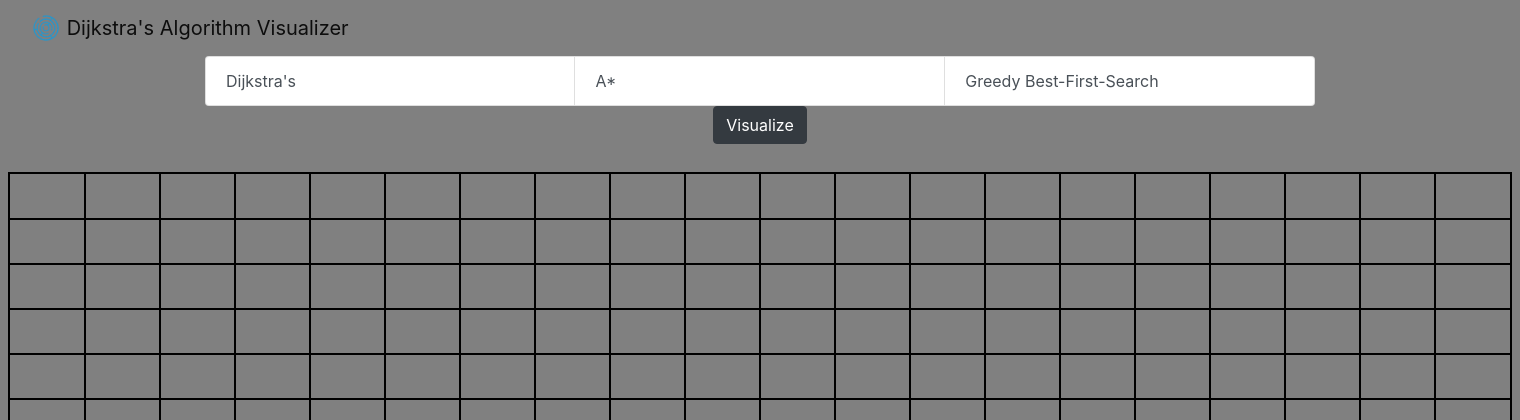
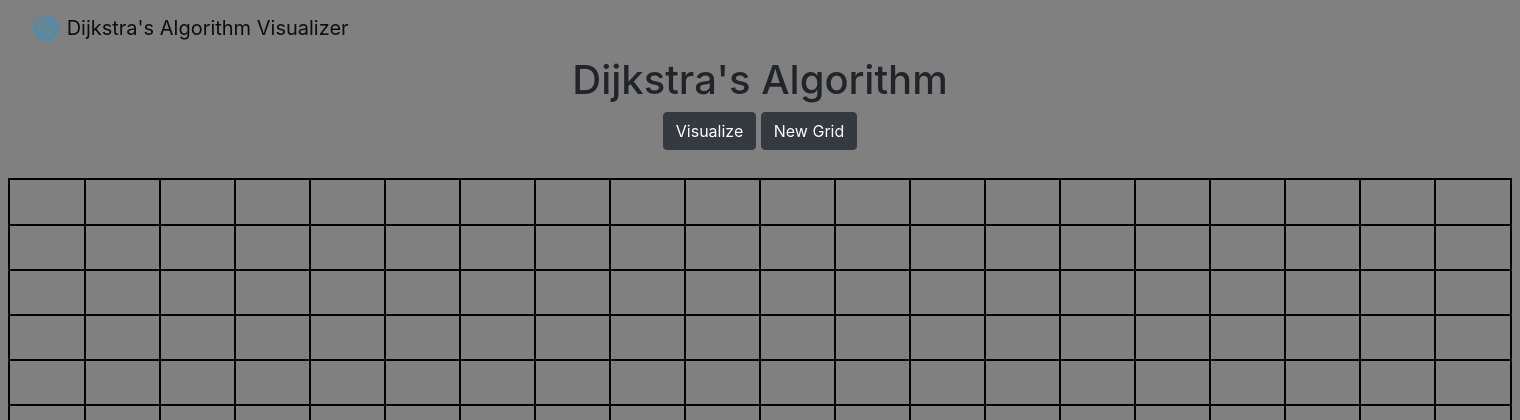
Before and after one commit to jgodi96/PathFinderAlgorithmVisualizer, a Django app: page / in a window 1520 px wide. Shown: the top 420 px of the page. Run offline with Django 3.2, Linux system fonts and the light colour scheme; some libraries are stand-ins or nearby versions.

Commit message:
Finished Project

```diff
--- a/pathAlgoWeb/static/grid.js
+++ b/pathAlgoWeb/static/grid.js
@@ -3,27 +3,31 @@ const START_NODE_COL = 3;
 const END_NODE_ROW = 9;
 const END_NODE_COL = 16;
 let wallSet = new Set()
+
+
 //display grid in web
 function displayGrid(gr){
 $("#container").empty()
   const nodes = []
  for (var row =0; row< 20; row++) {
-
    const currentRow = [];
    //rows, columns,
     for (var col= 0; col < 20; col++) {
 
-      if (gr[row][col].row === START_NODE_ROW && gr[row][col].col === START_NODE_COL && gr[row][col].isShortest==false){
+      if (gr[row][col].row === START_NODE_ROW && gr[row][col].col === START_NODE_COL && gr[row][col].isShortest==false && gr[row][col].isWall==false){
         $("#container").append("<div class='cell start-node'></div>");
       }
-      else if (gr[row][col].row === END_NODE_ROW && gr[row][col].col ===END_NODE_COL && gr[row][col].isShortest==false){
+      else if (gr[row][col].row === END_NODE_ROW && gr[row][col].col ===END_NODE_COL && gr[row][col].isShortest==false && gr[row][col].isWall==false){
         $("#container").append("<div class='cell final-node'></div>");
       }
-      else if (gr[row][col].isVisited == true && gr[row][col].isShortest==false){
+      else if (gr[row][col].isVisited == true && gr[row][col].isShortest==false && gr[row][col].isWall==false){
         $("#container").append("<div class='cell visited-node'></div>");
       }
       else if (gr[row][col].isShortest == true){
         $("#container").append("<div class='cell shortest-node'></div>");
+      }
+      else if(gr[row][col].isWall == true){
+        $("#container").append("<div class='cell wall-node'></div>");
       }
       else{
         $("#container").append("<div class='cell unvisit'></div>");
@@ -31,12 +35,13 @@ $("#container").empty()
     }
     console.log("updated grid")
 }
-
 //size of cell
    $(".cell").width(1500/20);
    $(".cell").height(900/20);
 return nodes;
 }
+
+
 // function that builds a grid in the "container"
 function createGrid(size) {
   const nodes = []
@@ -44,7 +49,6 @@ function createGrid(size) {
     const currentRow = [];
     //rows, columns,
      for (var col= 0; col < size; col++) {
-
         const currentNode = {
           col,
           row,
@@ -55,22 +59,21 @@ function createGrid(size) {
           isWall:false,
           previousNode: null,
           isShortest: false,
-
         }
-
          currentRow.push(currentNode);
      }
   nodes.push(currentRow);
-
  }
-
 return nodes;
 };
+
 
 // function that clears the grid
 function refreshGrid(){
     $(".cell").css("background-color",'');
 };
+
+
 //function that contains wall draw logic
 function wallDraw(setWall){
   var mouseStillDown = false;
@@ -84,6 +87,8 @@ function wallDraw(setWall){
     }
     mouseHeldDown();
      });
+
+
 //Function runs when mouse is clicked and held
  function mouseHeldDown() {
        //returns if mouse is not clicked
@@ -97,7 +102,6 @@ function wallDraw(setWall){
         console.log(setWall)
       }
       });
-
      //runs mouseHeldDown function every 100millseconds
      if (mouseStillDown) {   interval = setTimeout(mouseHeldDown,100); }
  }
@@ -109,7 +113,8 @@ function wallDraw(setWall){
   mouseHeldDown();
 });
 return setWall
-  }
+}
+
 
 //animate grid Function
 function animateDijkstra(visitedNodesInOrder,nodesInShortestPath,g){
@@ -118,7 +123,6 @@ function animateDijkstra(visitedNodesInOrder,nodesInShortestPath,g){
   const newGrid = g.slice();
   k=0
   for(let i =0; i< visitedNodesInOrder.length; i++){
-
       const nodenode = visitedNodesInOrder[i];
       const newNode = {
         ...nodenode,
@@ -126,21 +130,18 @@ function animateDijkstra(visitedNodesInOrder,nodesInShortestPath,g){
         isShortest: nodesInShortestPath[k].row == visitedNodesInOrder[i].row && nodesInShortestPath[k].col == visitedNodesInOrder[i].col
       };
       newGrid[nodenode.row][nodenode.col] = newNode;
-
       if (nodesInShortestPath[k].row == visitedNodesInOrder[i].row && nodesInShortestPath[k].col == visitedNodesInOrder[i].col){
         if (k!=nodesInShortestPath.length-1)
             k+=1;
         //console.log(k)
       }
-
   }
-
 displayGrid(newGrid);
 console.log(newGrid);
+}
 
-}
 //visualize dijstras algorithm Function
-function visualizeDijkstras(g,wallSet) {
+function visualizeDijkstras(g) {
   const startNode = g[START_NODE_ROW][START_NODE_COL]
   const finishNode = g[END_NODE_ROW][END_NODE_COL]
   const visitedNodesInOrder = dijkstra(g,startNode,finishNode)
@@ -148,6 +149,35 @@ function visualizeDijkstras(g,wallSet) {
   //console.log(nodesInShortestPathOrder)
   animateDijkstra(visitedNodesInOrder,nodesInShortestPathOrder,g);
 }
+
+
+//update Nodes function called only when wall
+function updateNodes(set,grids){
+  if (set.size == 0){
+    console.log("set is empty")
+    return grids;
+  }
+  else{
+    k=0
+    for (let i=0; i<grids.length;i++)
+    {
+      for (let j=0;j<grids.length;j++)
+      {
+          if(set.has(k)==true){
+            grids[i][j].isWall=true
+            console.log(grids[i][j].row)
+            console.log(grids[i][j].col)
+            console.log(grids[i][j].isWall)
+          }
+          k+=1
+      }
+    }
+return grids;
+  }
+
+}
+
+
 //main function
 $(document).ready(function() {
 //make grid
@@ -157,26 +187,23 @@ displayGrid(grids);
 //wall draw
     $(".whole-grid").hover(function(){
       wallSet = wallDraw(wallSet);
-      console.log(wallSet);
+      //console.log(wallSet);
+      grids = updateNodes(wallSet,grids)
+      //console.log(grids)
     });
-
 
   //grid
     $(".newGrid").click(function() {
        this.grids = createGrid(20)
        displayGrid(this.grids)
-       console.log(this.grids)
+       wallSet = new Set()
+       //console.log(this.grids)
+       location.reload();
+
     });
-
   //visualize dijstras
   $(".visualize").click(function() {
-
-        visualizeDijkstras(grids,wallSet);
+        visualizeDijkstras(grids);
         console.log("done")
   });
-
-
-
-
-
 });
--- a/pathAlgoWeb/static/style.css
+++ b/pathAlgoWeb/static/style.css
@@ -9,6 +9,13 @@ body{
 }
 .start-node{
   background-color: green;
+}
+.titled{
+  margin-bottom: 0px;
+}
+.h1c{
+  margin-top:0px;
+  text-align: center;
 }
 .final-node{
   background-color: red;
@@ -31,7 +38,9 @@ body{
 	padding: 0;
 	border: none;
 }
-
+.wall-node{
+  background-color: black;
+}
 .cell {
 	margin:0;
 	padding:0;
--- a/pathAlgoWeb/templates/home.html
+++ b/pathAlgoWeb/templates/home.html
@@ -26,7 +26,7 @@
   </head>
   <body>
 
-    <div class="container-fluid" >
+    <div class="container-fluid titled" >
       <!-- Image and text -->
       <nav class="navbar navbar-light">
         <a class="navbar-brand" href="#">
@@ -36,15 +36,13 @@
       </nav>
     </div>
 
-    <div class="container" >
-      <ul class="list-group list-group-horizontal hi">
-  <li class="list-group-item list-group-item list-group-item-action">Dijkstra's</li>
-  <li class="list-group-item list-group-item list-group-item-action">A*</li>
-  <li class="list-group-item list-group-item list-group-item-action">Greedy Best-First-Search</li>
-      </ul>
+    <div class= "container h1c" >
+      <h1>Dijkstra's Algorithm</h1>
+<!--buttons-->
     </div>
     <div class= 'container gridContainer'>
     <button type="button" class="btn btn-dark visualize">Visualize</button>
+    <button type="button" class="btn btn-dark newGrid">New Grid</button>
   </div>
 
 <!-- Grid -->
@@ -52,10 +50,7 @@
     <div id="container"></div>
     </div>
     <br><br>
-  <!--button-->
-  <div class= 'container gridContainer'>
-  <button type="button" class="btn btn-dark newGrid">New Grid</button>
-  </div>
+
   </body>
 
 </html>
```
